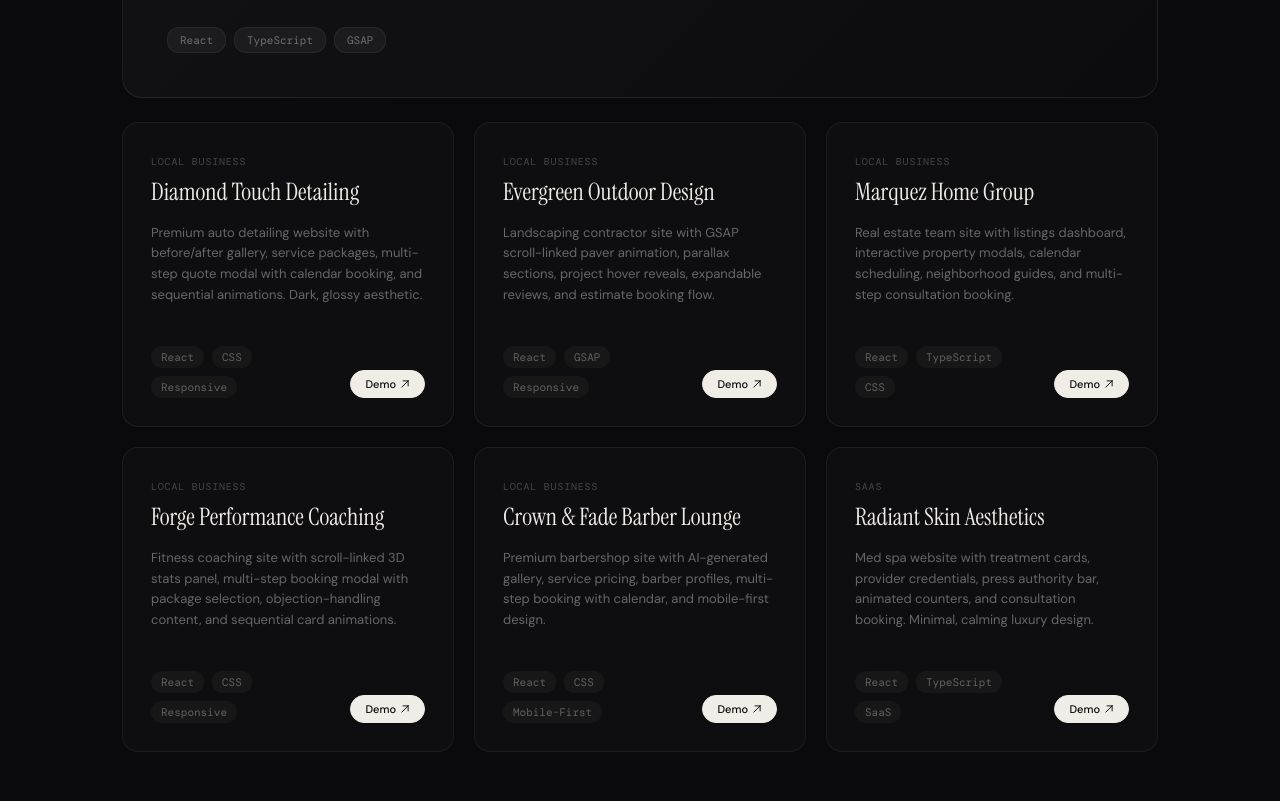
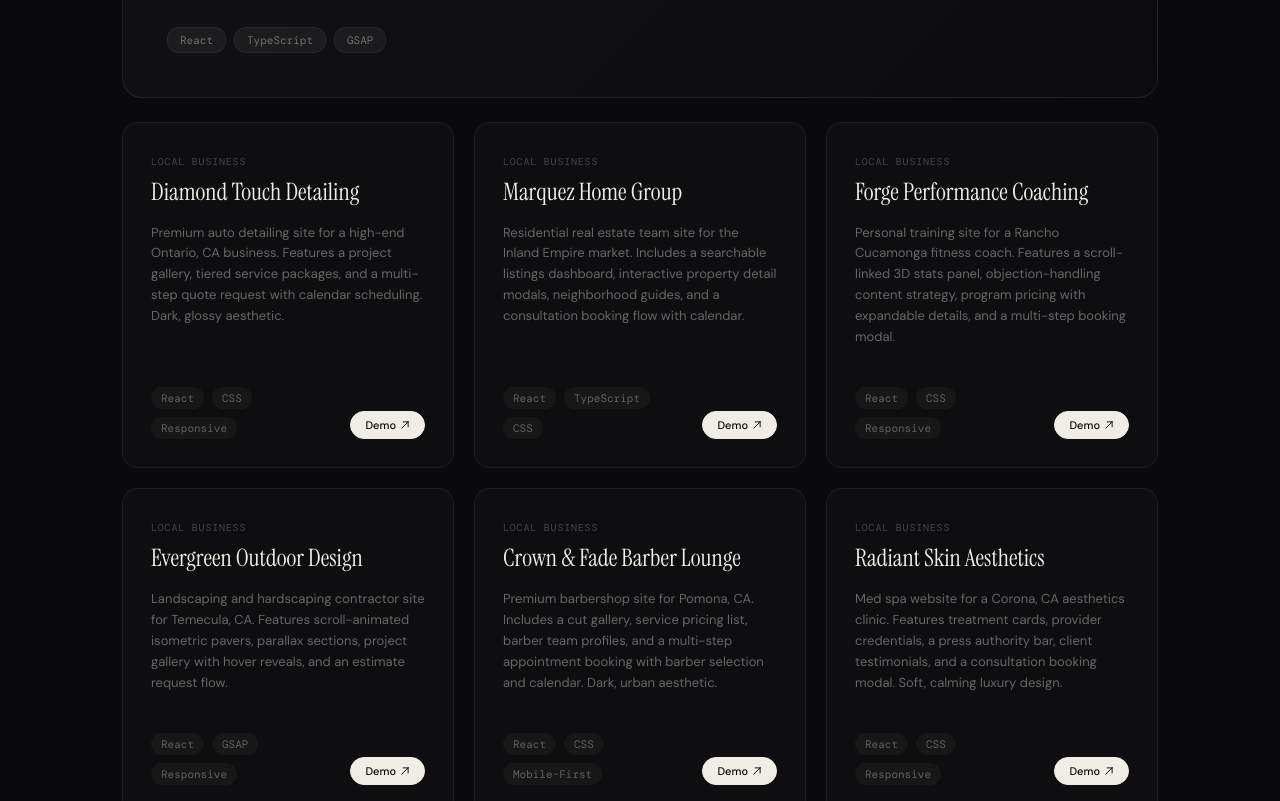
Before and after one commit to edsng/edwstudio, a React (Vite) app: page / in a window 1280 px wide. Shown: the part 2100-2901 px from the top of the page. Built offline with nearby package versions, Linux system fonts and the light colour scheme; a web font is replaced by a local one.

Commit message:
Fixed Descriptions

```diff
--- a/src/portfolio.tsx
+++ b/src/portfolio.tsx
@@ -74,7 +74,7 @@
   {
     title: "FlowSync",
     description:
-      "B2B SaaS landing page with interactive dashboard mockups, GSAP scroll animations, animated counters, parallax effects, and multi-step demo booking. Modern startup design with dark accents.",
+      "B2B SaaS product landing page with an interactive dashboard mock, scroll-driven animations, animated counters, parallax effects, and a multi-step demo booking flow. Built to feel like a real venture-backed startup.",
     demoPath: "/demo/saas",
     tags: ["React", "TypeScript", "GSAP"],
     featured: true,
@@ -83,25 +83,16 @@
   {
     title: "Diamond Touch Detailing",
     description:
-      "Premium auto detailing website with before/after gallery, service packages, multi-step quote modal with calendar booking, and sequential animations. Dark, glossy aesthetic.",
+      "Premium auto detailing site for a high-end Ontario, CA business. Features a project gallery, tiered service packages, and a multi-step quote request with calendar scheduling. Dark, glossy aesthetic.",
     demoPath: "/demo/detailing",
     tags: ["React", "CSS", "Responsive"],
     featured: false,
     category: "Local Business",
   },
   {
-    title: "Evergreen Outdoor Design",
-    description:
-      "Landscaping contractor site with GSAP scroll-linked paver animation, parallax sections, project hover reveals, expandable reviews, and estimate booking flow.",
-    demoPath: "/demo/landscaping",
-    tags: ["React", "GSAP", "Responsive"],
-    featured: false,
-    category: "Local Business",
-  },
-  {
     title: "Marquez Home Group",
     description:
-      "Real estate team site with listings dashboard, interactive property modals, calendar scheduling, neighborhood guides, and multi-step consultation booking.",
+      "Residential real estate team site for the Inland Empire market. Includes a searchable listings dashboard, interactive property detail modals, neighborhood guides, and a consultation booking flow with calendar.",
     demoPath: "/demo/real-estate",
     tags: ["React", "TypeScript", "CSS"],
     featured: false,
@@ -110,16 +101,25 @@
   {
     title: "Forge Performance Coaching",
     description:
-      "Fitness coaching site with scroll-linked 3D stats panel, multi-step booking modal with package selection, objection-handling content, and sequential card animations.",
+      "Personal training site for a Rancho Cucamonga fitness coach. Features a scroll-linked 3D stats panel, objection-handling content strategy, program pricing with expandable details, and a multi-step booking modal.",
     demoPath: "/demo/fitness",
     tags: ["React", "CSS", "Responsive"],
     featured: false,
     category: "Local Business",
   },
   {
+    title: "Evergreen Outdoor Design",
+    description:
+      "Landscaping and hardscaping contractor site for Temecula, CA. Features scroll-animated isometric pavers, parallax sections, project gallery with hover reveals, and an estimate request flow.",
+    demoPath: "/demo/landscaping",
+    tags: ["React", "GSAP", "Responsive"],
+    featured: false,
+    category: "Local Business",
+  },
+  {
     title: "Crown & Fade Barber Lounge",
     description:
-      "Premium barbershop site with AI-generated gallery, service pricing, barber profiles, multi-step booking with calendar, and mobile-first design.",
+      "Premium barbershop site for Pomona, CA. Includes a cut gallery, service pricing list, barber team profiles, and a multi-step appointment booking with barber selection and calendar. Dark, urban aesthetic.",
     demoPath: "/demo/barbershop",
     tags: ["React", "CSS", "Mobile-First"],
     featured: false,
@@ -128,11 +128,11 @@
   {
     title: "Radiant Skin Aesthetics",
     description:
-      "Med spa website with treatment cards, provider credentials, press authority bar, animated counters, and consultation booking. Minimal, calming luxury design.",
+      "Med spa website for a Corona, CA aesthetics clinic. Features treatment cards, provider credentials, a press authority bar, client testimonials, and a consultation booking modal. Soft, calming luxury design.",
     demoPath: "/demo/medspa",
-    tags: ["React", "TypeScript", "SaaS"],
+    tags: ["React", "CSS", "Responsive"],
     featured: false,
-    category: "SaaS",
+    category: "Local Business",
   },
 ];
 
```
